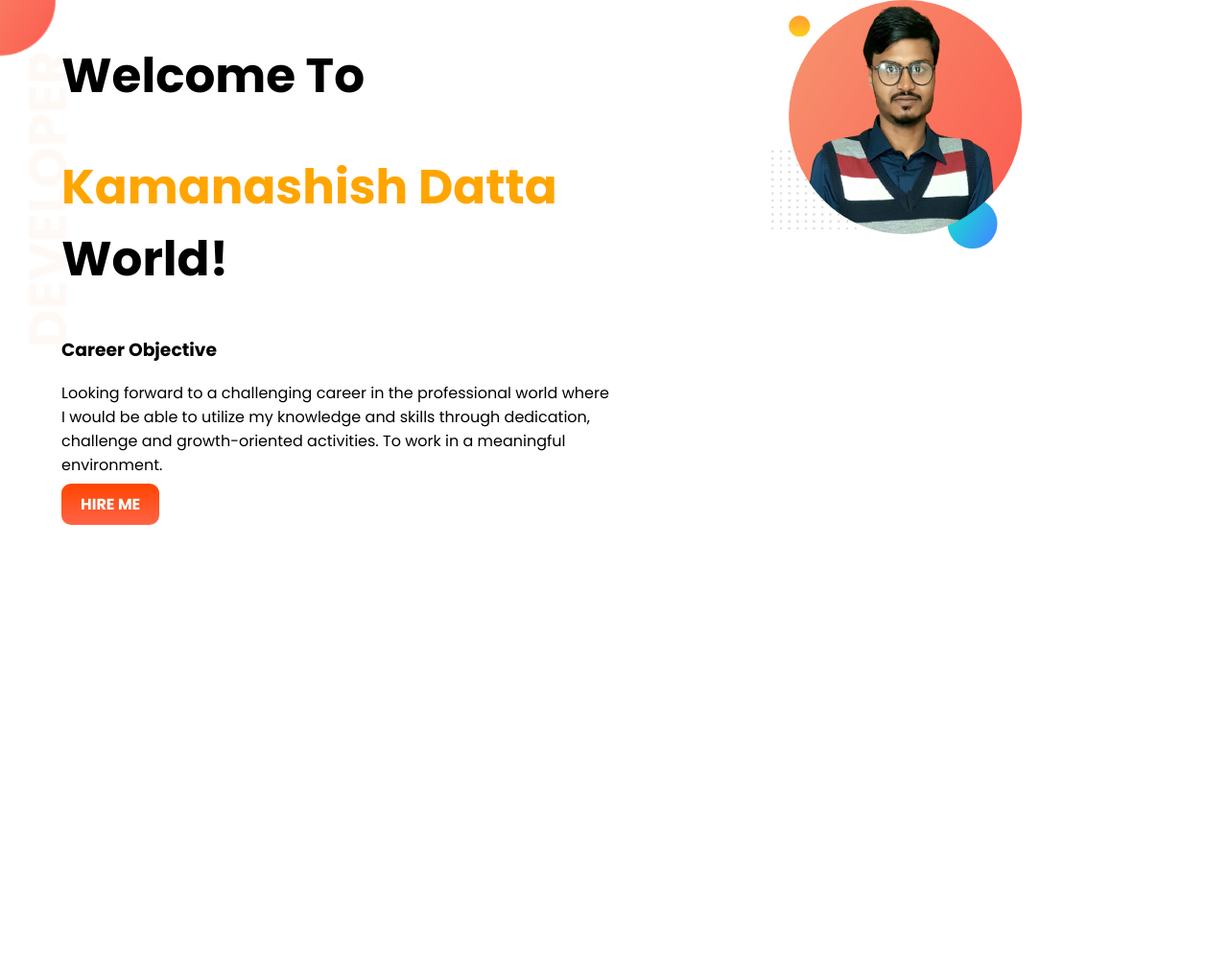
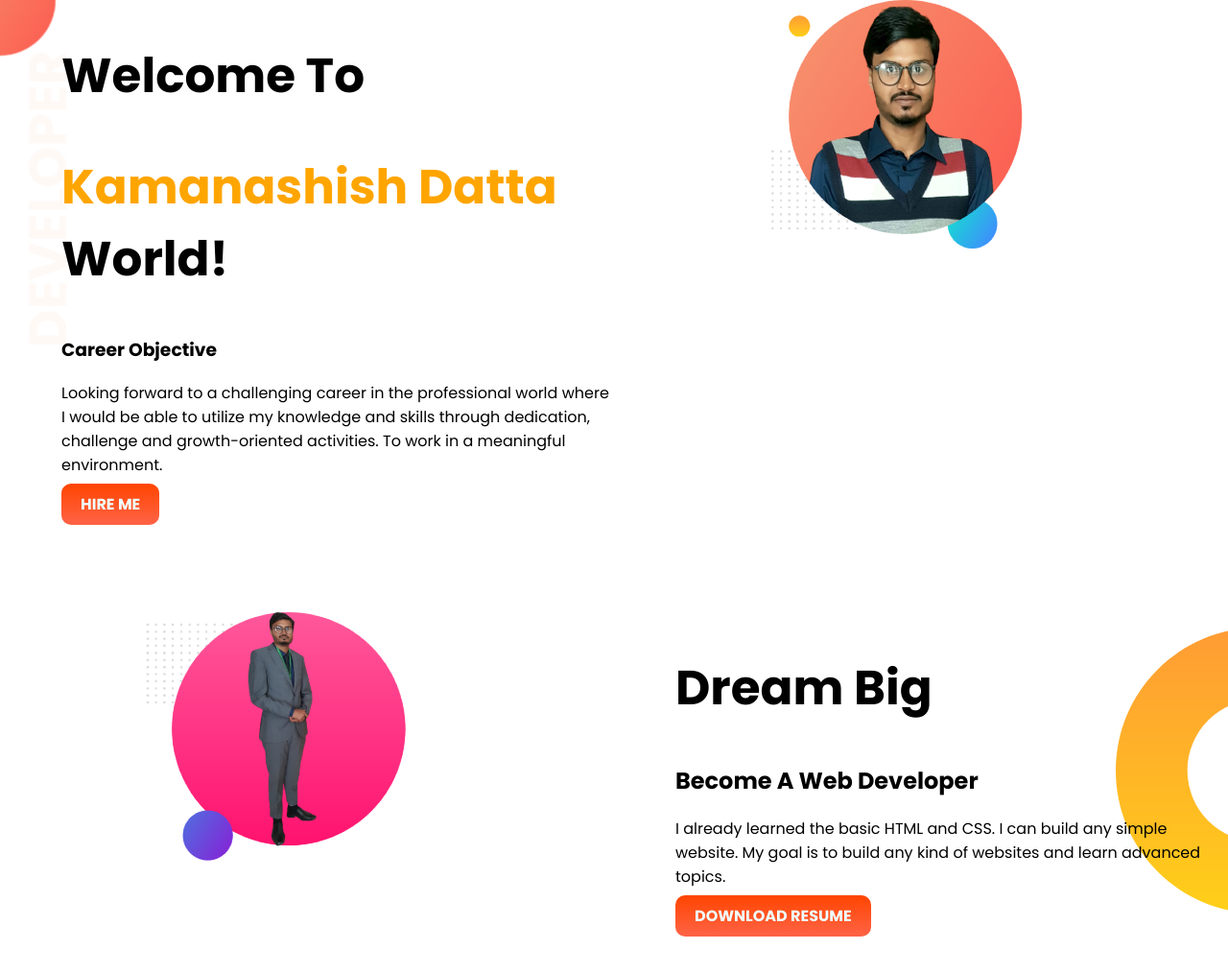
Before and after one commit to kashishdipro/hero-portfolio, a plain HTML site: page index.html in a window 1280 px wide. Shown: the whole page at 96% size. Before the commit the page ends 800 px from the top, so only its background shows below. Drawn offline with Linux system fonts and the light colour scheme.

Commit message:
third commit

```diff
--- a/index.html
+++ b/index.html
@@ -11,6 +11,7 @@
     <link rel="stylesheet" href="style.css">
 </head>
 <body>
+    <!-- Start Top Banner -->
     <section class="top-banner">
         <div class="container">
             <h1>Welcome To</h1>
@@ -23,5 +24,20 @@
             <img src="./images/kashish.png" alt="kashish-pic">
         </div>
     </section>
+    <!-- End Top Banner -->
+    <!-- Start Dream -->
+    <section class="dream-big">
+        <div class="container">
+            <img src="./images/kashish2.png" alt="kashish-pic">
+        </div>
+        <div class="container">
+            <h1>Dream Big</h1>
+            <h2>Become A Web Developer</h2>
+            <p>I already learned the basic HTML and CSS. I can build any simple website. My goal is to build any kind of websites and learn advanced topics.</p>
+            <a class="hire-btn" href="https://drive.google.com/file/d/1hbYz15llUvm_kXO3i7IVhjk2zaaxAoT1/view?usp=sharing" target="_blank">DOWNLOAD RESUME</a>
+        </div>
+
+    </section>
+    <!-- End Dream -->
 </body>
 </html>
--- a/style.css
+++ b/style.css
@@ -10,6 +10,7 @@ h1{
 }
 section{
     display: flex;
+    margin-bottom: 100px;
 }
 .container{
     width: 50%;
@@ -30,3 +31,8 @@ section{
     background-image: url(./images/top-banner.png);
     background-repeat: no-repeat;
 }
+.dream-big{
+    background-image: url(./images/dream-bg.png);
+    background-repeat: no-repeat;
+    background-position: right;
+}
```
